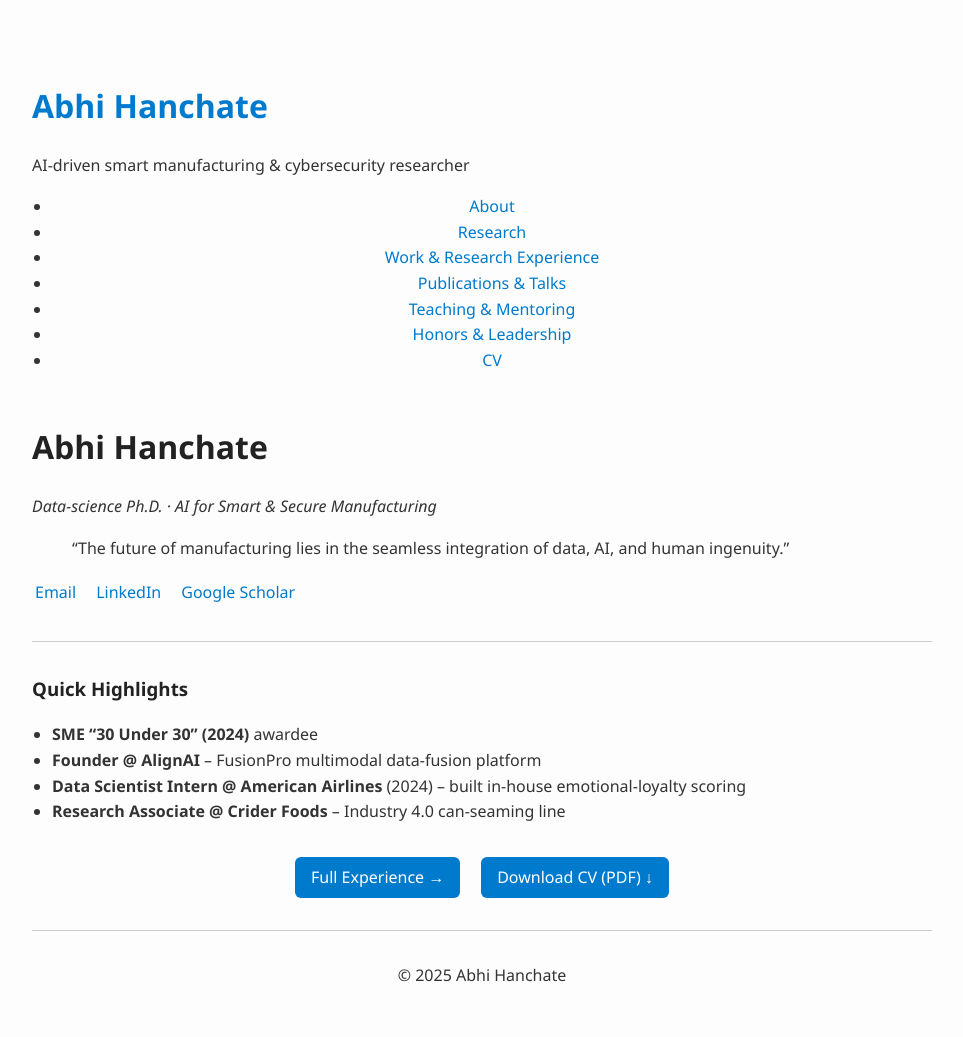
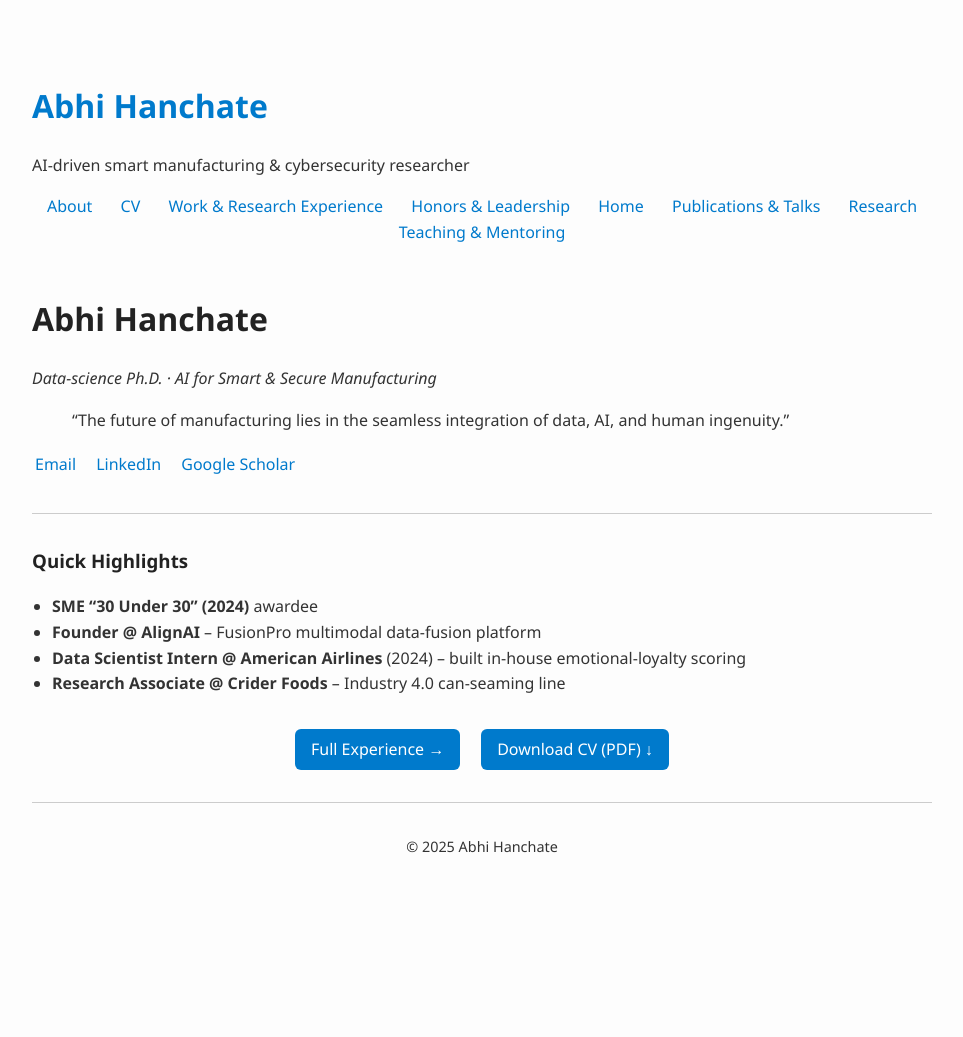
Before and after one commit to abhishekhanchate/abhishekhanchate.github.io, a Jekyll site: the page built from index.md, in a window 1280 px wide. Shown: the whole page, without its empty margins (158-1121 px from the left). Built offline with Jekyll 4.4.1, drawn with Linux system fonts in a browser that asks for light colours; after the commit the page ends 905 px from its top, so only the background shows below that.

Commit message:
Update default.html

```diff
--- a/_layouts/default.html
+++ b/_layouts/default.html
@@ -1,29 +1,24 @@
 <!DOCTYPE html>
 <html lang="en">
   <head>
-    <meta charset="UTF-8">
-    <title>{{ page.title }} - {{ site.title }}</title>
-    <meta name="viewport" content="width=device-width, initial-scale=1">
-    <link rel="stylesheet" href="{{ '/assets/css/custom.css' | relative_url }}">
+    <meta charset="utf-8" />
+    <title>{{ page.title }} | {{ site.title }}</title>
+    <link rel="stylesheet" href="{{ "/assets/css/custom.css" | relative_url }}">
+    {% include head-custom.html %}
   </head>
   <body>
     <header>
-      <h1><a href="{{ '/' | relative_url }}">{{ site.title }}</a></h1>
-      {% if site.description %}
-        <p>{{ site.description }}</p>
-      {% endif %}
+      <h1><a href="{{ "/" | relative_url }}">{{ site.title }}</a></h1>
+      <p>{{ site.description }}</p>
+    </header>
 
-      <nav>
-        <ul>
-          {% for page_path in site.header_pages %}
-            {% assign nav_page = site.pages | where: "path", page_path | first %}
-            {% if nav_page %}
-              <li><a href="{{ nav_page.url | relative_url }}">{{ nav_page.title }}</a></li>
-            {% endif %}
-          {% endfor %}
-        </ul>
-      </nav>
-    </header>
+    <nav>
+      {% for page in site.pages %}
+        {% if page.title %}
+          <a href="{{ page.url | relative_url }}">{{ page.title }}</a>
+        {% endif %}
+      {% endfor %}
+    </nav>
 
     <main>
       {{ content }}
@@ -31,7 +26,7 @@
 
     <footer>
       <hr>
-      <p style="text-align: center;">&copy; {{ site.time | date: '%Y' }} {{ site.title }}</p>
+      <p style="text-align:center; font-size: 0.9rem;">© {{ site.time | date: '%Y' }} {{ site.title }}</p>
     </footer>
   </body>
 </html>
```
